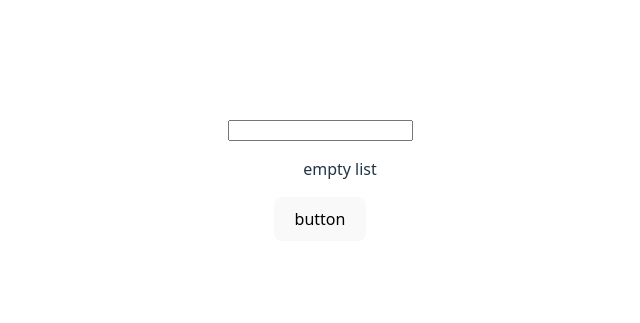
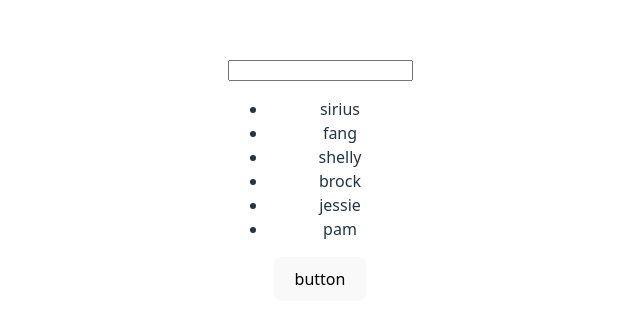
Before and after one commit to slavkapiyavka/react-sandbox, a React (Vite) app: page / in a window 1280 px wide. Shown: the part 221-544 px from the top of the page, without its empty margins (320-960 px from the left). Built offline with nearby package versions, Linux system fonts and the light colour scheme.

Commit message:
feat: render list with `useMemo`

```diff
--- a/src/App.tsx
+++ b/src/App.tsx
@@ -3,15 +3,24 @@ import "./App.css";
 import CounterButton from "./components/CounterButton";
 import ItemList from "./components/ItemList";
 import SearchInput from "./components/SearchInput";
+import type { ListItem } from "./shared/types/list-item";
 
 function App() {
   const [needle, setNeedle] = useState("");
+  const list: ListItem[] = [
+    { id: 'fn8d', name: 'sirius' },
+    { id: 'v9f890gf', name: 'fang' },
+    { id: 'ni54n', name: 'shelly' },
+    { id: 'k2m4l', name: 'brock' },
+    { id: 'xz90c9', name: 'jessie' },
+    { id: 'ds8dn5', name: 'pam' }
+  ];
   const onChange = useCallback((value: string) => setNeedle(value), []);
 
   return (
     <>
       <SearchInput value={needle} onChange={(e) => onChange(e.target.value)} />
-      <ItemList />
+      <ItemList needle={needle} list={list} />
       <CounterButton />
     </>
   );
--- a/src/components/ItemList.tsx
+++ b/src/components/ItemList.tsx
@@ -1,5 +1,17 @@
-const ItemList = () => {
-  return <ul>empty list</ul>;
+import { useMemo } from "react";
+import type { ListItem } from "../shared/types/list-item";
+
+interface IProps {
+  needle: string;
+  list: ListItem[];
+}
+
+const ItemList = ({ needle, list }: IProps) => {
+  const filtered = useMemo(() => list.filter((item) => item.name.toLowerCase().includes(needle.toLowerCase())), [needle, list]);
+
+  return (
+    filtered.length ? <ul>{filtered.map((item) => <li key={item.id}>{item.name}</li>)}</ul> : <p>empty list</p>
+  );
 };
 
 export default ItemList;
```
